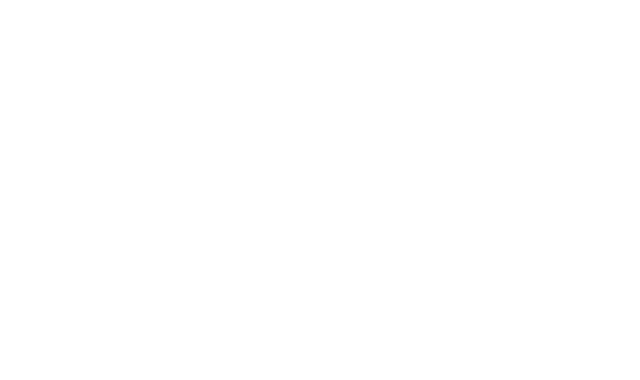
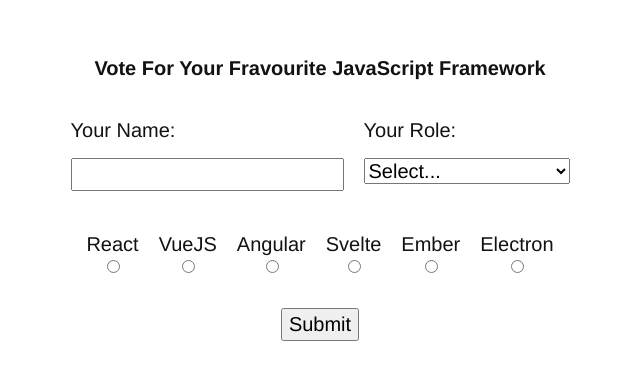
Before and after one commit to jackchristian1995/netlify-forms-nuxt, a Nuxt app: page /ajax-netlify-form in a window 1280 px wide. Before the commit this address had no page. Shown: the part 202-582 px from the top of the page, without its empty margins (320-960 px from the left). Built offline with nearby package versions, Linux system fonts and the light colour scheme.

Commit message:
ajax form addded;

```diff
--- /dev/null
+++ b/components/AjaxNetlifyForm.vue
@@ -0,0 +1,101 @@
+<template>
+  <form ref="formRef" data-netlify="true" name="framework-votes-ajax" @submit.prevent="handleSubmit">
+    <input type="hidden" name="form-name" value="framework-votes-ajax">
+    <fieldset>
+      <label for="name">
+        <p>
+          Your Name:
+        </p>
+        <input type="text" name="name" id="name" required />
+      </label>
+      <label for="name">
+        <p>
+          Your Role:
+        </p>
+        <select name="occupation" id="occupation" required>
+          <option disabled selected>Select...</option>
+          <option value="front-end-developer">Front-end Developer</option>
+          <option value="full-stack-developer">Full-stack Developer</option>
+          <option value="web-designer">Web Designer</option>
+          <option value="project-manager">Project Manager</option>
+        </select>
+      </label>
+    </fieldset>
+    <fieldset>
+      <label v-for="framework of frameworks" :key="framework" :for="framework">
+        <p>{{ framework }}</p>
+        <input type="radio" name="framework" :id="framework" :value="framework" required />
+      </label>
+    </fieldset>
+    <button type="submit">
+      Submit
+    </button>
+    <p class="response-message" v-if="formResponse">{{ formResponse }}</p>
+  </form>
+</template>
+
+<script setup>
+// Module Imports
+import { ref } from 'vue';
+
+// Framework Options
+const frameworks = ref([
+  'React',
+  'VueJS',
+  'Angular',
+  'Svelte',
+  'Ember',
+  'Electron'
+]);
+
+// Form Submission
+const formRef = ref(null);
+const formResponse = ref(null);
+
+const handleSubmit = (e) => {
+  const formData = new FormData(formRef.value);
+
+  fetch('/', {
+    method: 'POST',
+    headers: { 'Content-Type': 'application/x-www-form-urlencoded' },
+    body: new URLSearchParams(formData).toString()
+  })
+    .then(() => formResponse.value = 'Thank you for your vote.')
+    .catch((e) => formResponse.value = e.message);
+}
+</script>
+
+<style scoped>
+form {
+  display: flex;
+  flex-direction: column;
+  align-items: center;
+}
+
+fieldset {
+  display: flex;
+  margin-bottom: var(--padding-inner-base);
+}
+
+label > p {
+  margin-bottom: calc(var(--padding-inner-base) / 2);
+}
+
+fieldset:last-of-type > label {
+  display: flex;
+  flex-direction: column;
+  align-items: center;
+}
+
+fieldset:last-of-type > label > p {
+  margin-bottom: 0;
+}
+
+button {
+  margin: 0 auto;
+}
+
+.response-message {
+  padding: var(--padding-inner-base) 0;
+}
+</style>
--- /dev/null
+++ b/components/ConditionalRenderingNetlifyForm.vue
@@ -0,0 +1,82 @@
+<template>
+  <form
+    action="/" method="post" enctype="application/x-www-form-urlencoded"
+    data-netlify="true" name="framework-votes">
+    <input type="hidden" name="form-name" value="framework-votes">
+    <fieldset>
+      <label for="name">
+        <p>
+          Your Name:
+        </p>
+        <input type="text" name="name" id="name" required />
+      </label>
+      <label for="name">
+        <p>
+          Your Role:
+        </p>
+        <select name="occupation" id="occupation" required>
+          <option disabled selected>Select...</option>
+          <option value="front-end-developer">Front-end Developer</option>
+          <option value="full-stack-developer">Full-stack Developer</option>
+          <option value="web-designer">Web Designer</option>
+          <option value="project-manager">Project Manager</option>
+        </select>
+      </label>
+    </fieldset>
+    <fieldset>
+      <label v-for="framework of frameworks" :key="framework" :for="framework">
+        <p>{{ framework }}</p>
+        <input type="radio" name="framework" :id="framework" :value="framework" required />
+      </label>
+    </fieldset>
+    <button type="submit">
+      Submit
+    </button>
+  </form>
+</template>
+
+<script setup>
+// Module Imports
+import { ref } from 'vue';
+
+// Framework Options
+const frameworks = ref([
+  'React',
+  'VueJS',
+  'Angular',
+  'Svelte',
+  'Ember',
+  'Electron'
+]);
+</script>
+
+<style scoped>
+form {
+  display: flex;
+  flex-direction: column;
+  align-items: center;
+}
+
+fieldset {
+  display: flex;
+  margin-bottom: var(--padding-inner-base);
+}
+
+label > p {
+  margin-bottom: calc(var(--padding-inner-base) / 2);
+}
+
+fieldset:last-of-type > label {
+  display: flex;
+  flex-direction: column;
+  align-items: center;
+}
+
+fieldset:last-of-type > label > p {
+  margin-bottom: 0;
+}
+
+button {
+  margin: 0 auto;
+}
+</style>
--- a/nuxt.config.ts
+++ b/nuxt.config.ts
@@ -5,7 +5,10 @@
   nitro: {
     prerender: {
       routes: [
-        '/'
+        '/',
+        '/simple-netlify-form',
+        '/ajax-netlify-form',
+        '/conditional-rendering-netlify-form'
       ]
     }
   },
--- /dev/null
+++ b/pages/ajax-netlify-form.vue
@@ -0,0 +1,17 @@
+<template>
+  <div class="full-width full-height flex column h-center">
+    <h1>Vote For Your Fravourite JavaScript Framework</h1>
+    <ajax-netlify-form />
+  </div>
+</template>
+
+<script setup>
+// Component Imports
+import AjaxNetlifyForm from '~/components/AjaxNetlifyForm.vue';
+</script>
+
+<style scoped>
+h1 {
+  margin-bottom: var(--padding-inner-base);
+}
+</style>
--- /dev/null
+++ b/pages/conditional-rendering-netlify-form.vue
@@ -0,0 +1,17 @@
+<template>
+  <div class="full-width full-height flex column h-center">
+    <h1>Vote For Your Fravourite JavaScript Framework</h1>
+    <conditional-rendering-netlify-form />
+  </div>
+</template>
+
+<script setup>
+// Component Imports
+import ConditionalRenderingNetlifyForm from "~/components/ConditionalRenderingNetlifyForm.vue";
+</script>
+
+<style scoped>
+h1 {
+  margin-bottom: var(--padding-inner-base);
+}
+</style>
--- a/pages/index.vue
+++ b/pages/index.vue
@@ -1,7 +1,16 @@
 <template>
   <div class="full-width full-height flex column h-center">
-    <h1>Vote For Your Fravourite JavaScript Framework</h1>
-    <simple-netlify-form />
+    <ul>
+      <li>
+        <nuxt-link to="/simple-netlify-form">Simple Netlify Form</nuxt-link>
+      </li>
+      <li>
+        <nuxt-link to="/ajax-netlify-form">AJAX Netlify Form</nuxt-link>
+      </li>
+      <li>
+        <nuxt-link to="/conditional-rendering-netlify-form">Conditional Rendering Netlify Form</nuxt-link>
+      </li>
+    </ul>
   </div>
 </template>
 
--- /dev/null
+++ b/pages/simple-netlify-form.vue
@@ -0,0 +1,17 @@
+<template>
+  <div class="full-width full-height flex column h-center">
+    <h1>Vote For Your Fravourite JavaScript Framework</h1>
+    <simple-netlify-form />
+  </div>
+</template>
+
+<script setup>
+// Component Imports
+import SimpleNetlifyForm from '~/components/SimpleNetlifyForm.vue';
+</script>
+
+<style scoped>
+h1 {
+  margin-bottom: var(--padding-inner-base);
+}
+</style>
```
